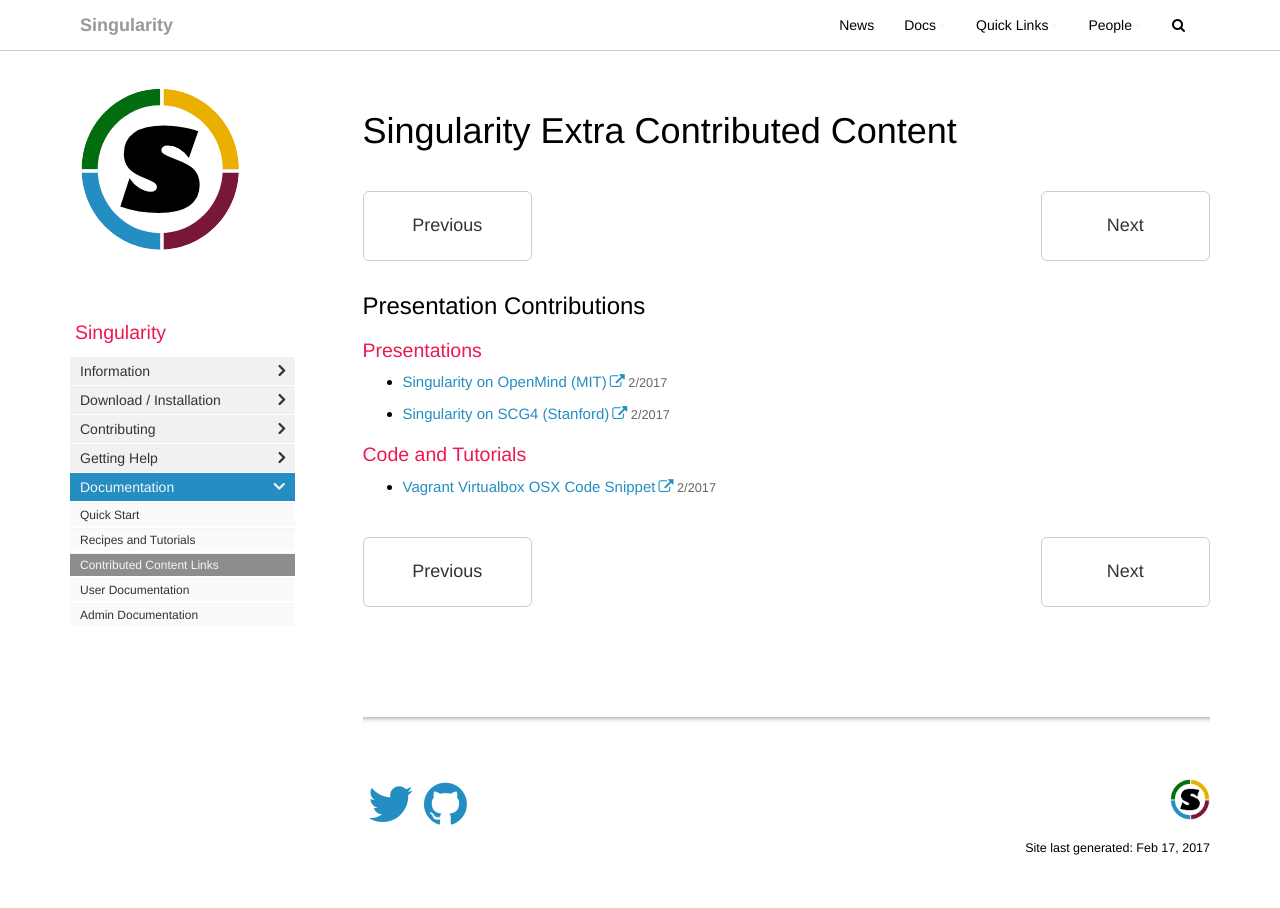
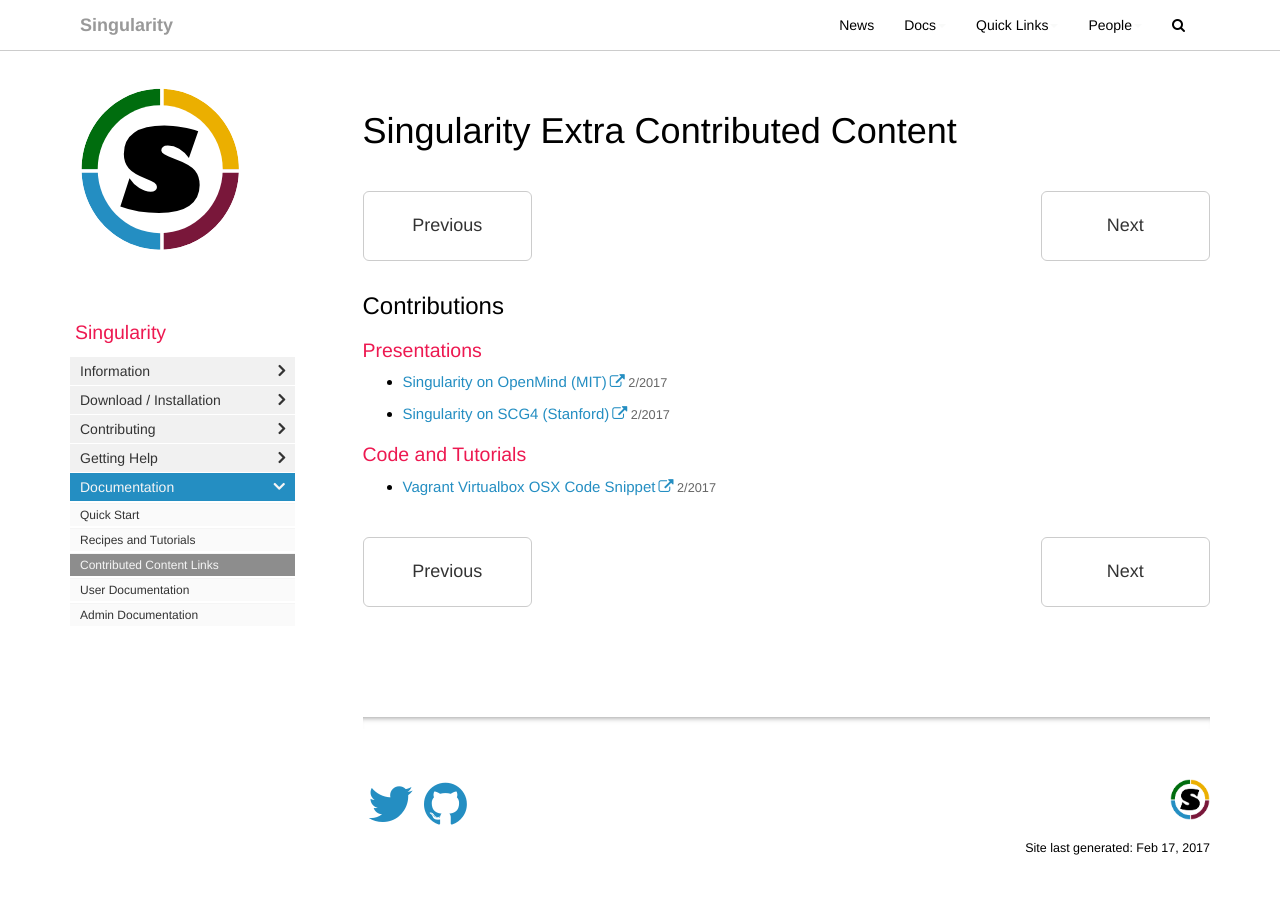
Before and after one commit to singularityware/singularityware.github.io, a Jekyll site: the page built from pages/presentations/content_contributions.html, in a window 1280 px wide. Built offline with Jekyll 4.4.1, drawn with Linux system fonts in a browser that asks for light colours; nearby versions of some CDN libraries; comment, search, counter and statistics services are not loaded.

Commit message:
renaming title of contributions

```diff
--- a/pages/presentations/content_contributions.html
+++ b/pages/presentations/content_contributions.html
@@ -11,7 +11,7 @@
 
 <div class="home">
 
-    <h2>Presentation Contributions</h2>
+    <h2>Contributions</h2>
     <div class="post-list">
 
         {% for entry in content %}
```
